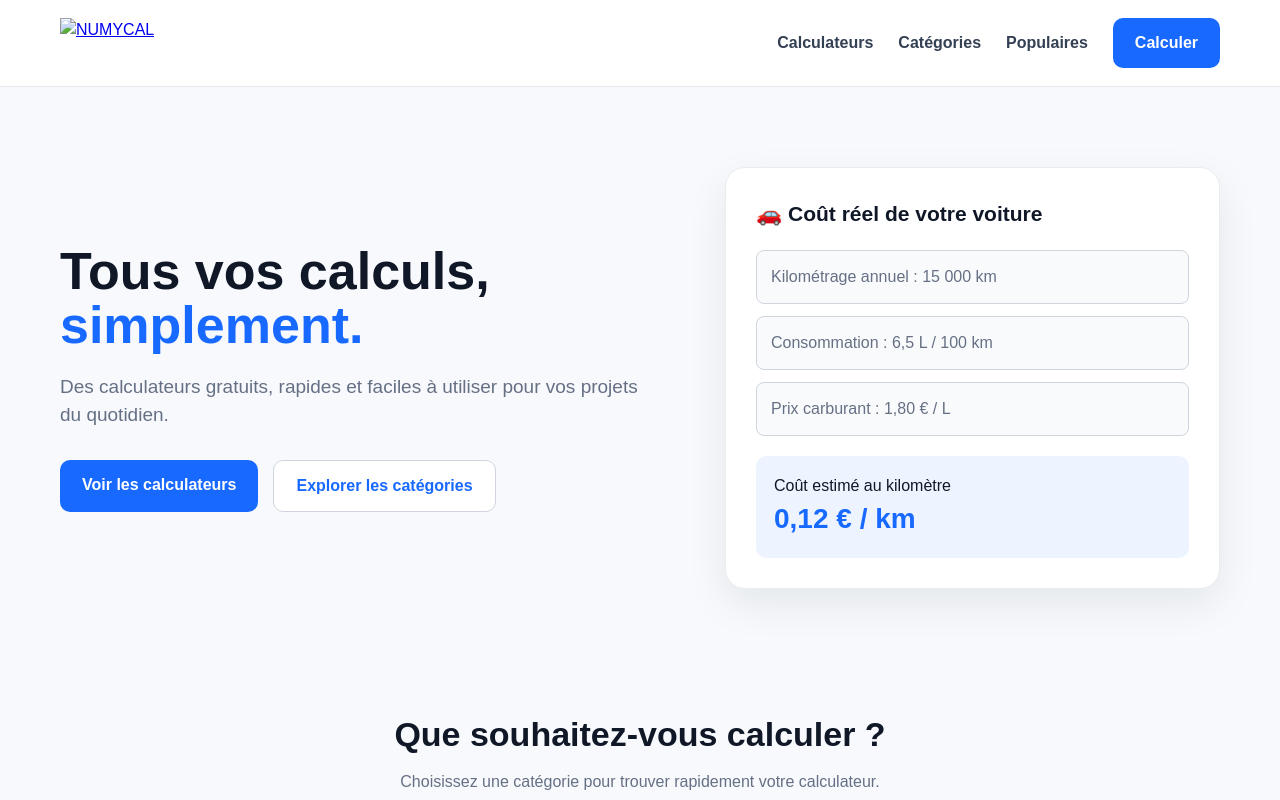
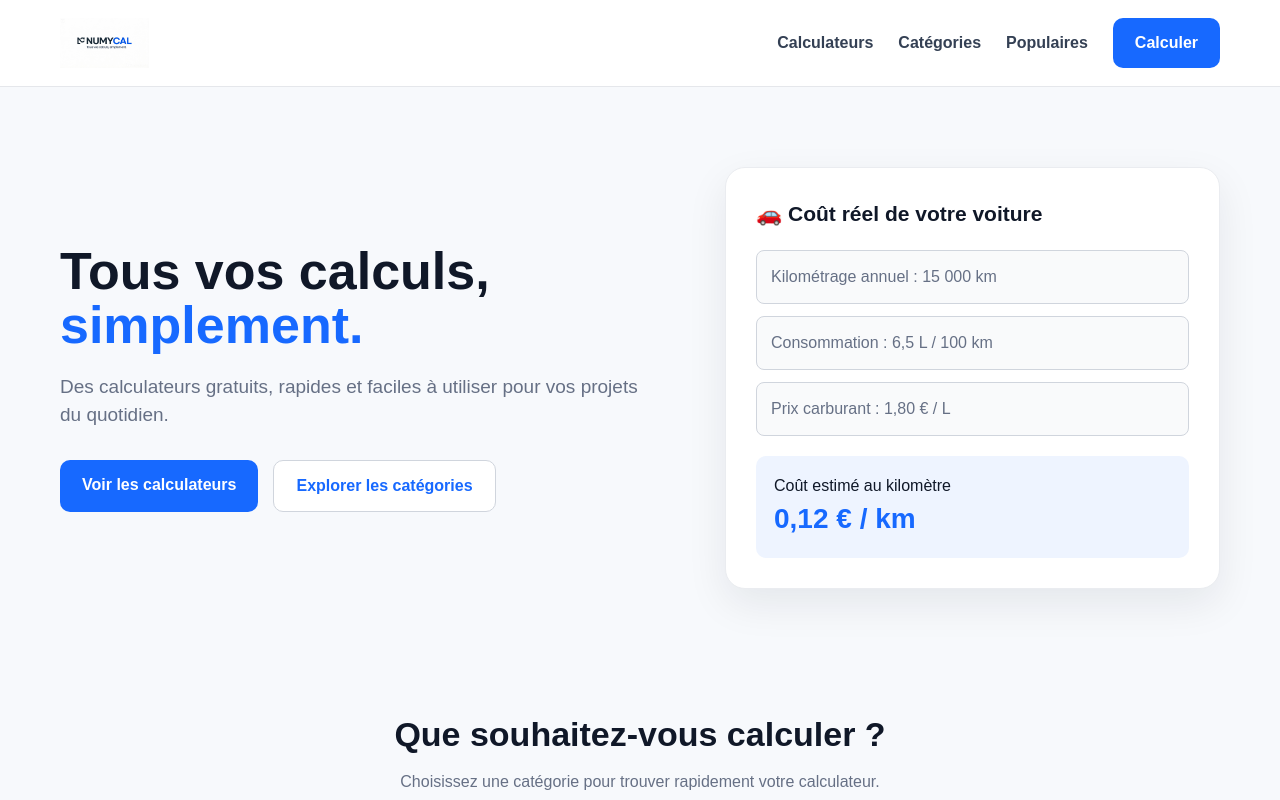
Before and after one commit to jfdsv91/NUMYCAL, a plain HTML site: page index.html in a window 1280 px wide. Shown: the top 800 px of the page. Drawn offline with Linux system fonts and the light colour scheme.

Commit message:
Update logo image source in index.html

```diff
--- a/index.html
+++ b/index.html
@@ -315,7 +315,7 @@
 <header>
     <div class="nav">
         <a href="#">
-    <img src="images/NUMYCAL.png" alt="NUMYCAL" class="logo-img">
+    <img src="NUMYCAL.png" alt="NUMYCAL" class="logo-img">
 </a>
 
         <nav>
```
